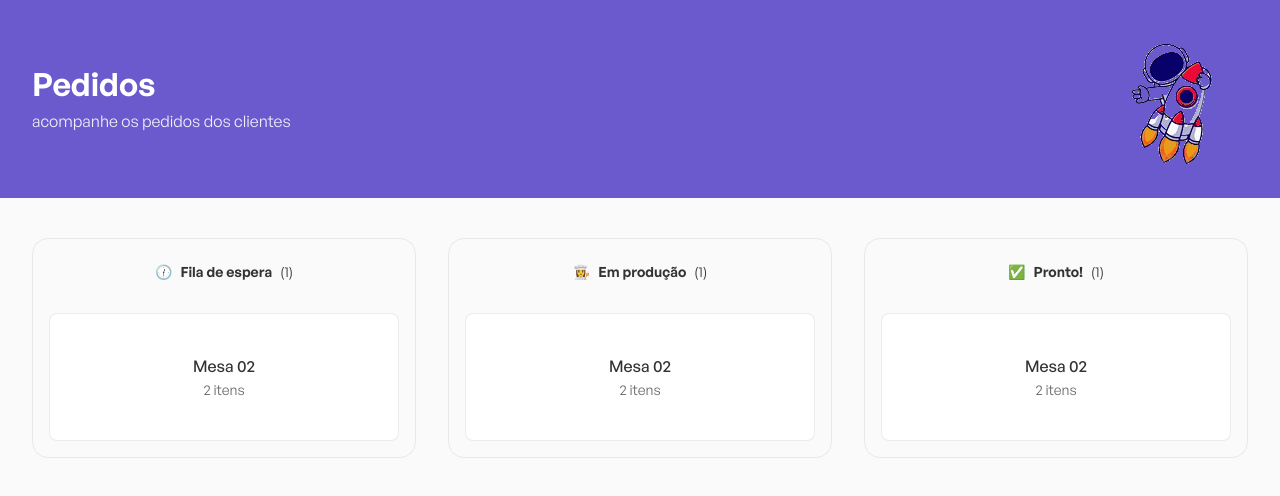
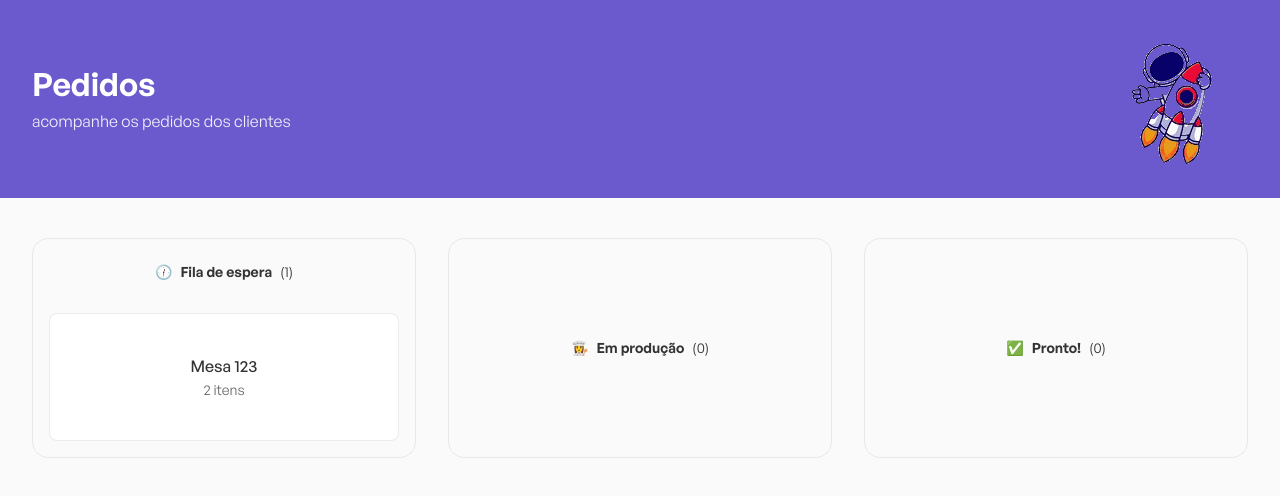
Before and after one commit to Joanderson337/Go-Fast, a React (Vite) app in the folder front-end/: page / in a window 1280 px wide. Shown: the top 496 px of the page. Built offline with nearby package versions, Linux system fonts and the light colour scheme.

Commit message:
feat:sparkles:: consumindo mock

```diff
--- a/front-end/src/components/Orders/OrdersBoard/index.tsx
+++ b/front-end/src/components/Orders/OrdersBoard/index.tsx
@@ -1,4 +1,6 @@
+import { useState } from 'react';
 import { Order } from '../../../types/Orders';
+import { OrderModal } from '../OrderModal';
 import { Board, ContainerTable } from './styled';
 
 interface IOrdersBoard {
@@ -8,19 +10,42 @@ interface IOrdersBoard {
 }
 
 export function OrdersBoard({icon, title, orders}: IOrdersBoard){
+
+  const [isModalVisible, setIsModalVisible] = useState(false);
+  const [selectedOrder, setSelectedOrder] = useState<Order | null>(null);
+
+  function handleOpenModal(order: Order){
+    setIsModalVisible(true);
+    setSelectedOrder(order);
+  }
+
+  function handleCloseModal(){
+    setIsModalVisible(false);
+    setSelectedOrder(null);
+  }
+
   return(
     <Board>
+      <OrderModal
+        visible={isModalVisible}
+        order={selectedOrder}
+        onClose={handleCloseModal}
+      />
       <header>
         <span>{icon}</span>
         <strong>{title}</strong>
-        <span>(1)</span>
+        <span>({orders.length})</span>
       </header>
-      <ContainerTable>
-        <button type='button'>
-          <strong>Mesa 02</strong>
-          <span>2 itens</span>
-        </button>
-      </ContainerTable>
+      {orders.length > 0 && (
+        <ContainerTable>
+          {orders.map((order) => (
+            <button type='button' key={order._id} onClick={() => handleOpenModal(order)}>
+              <strong>Mesa {order.table}</strong>
+              <span>{order.products.length} itens</span>
+            </button>
+          ))}
+        </ContainerTable>
+      )}
     </Board>
   );
 }
--- a/front-end/src/types/Orders.ts
+++ b/front-end/src/types/Orders.ts
@@ -1,7 +1,7 @@
 export interface Order {
   _id: string
   table: string
-  status: string
+  status: 'WAITING' | 'IN_PRODUCTION' | 'DONE'
   products: {
     _id: string
     quantity: number
```
